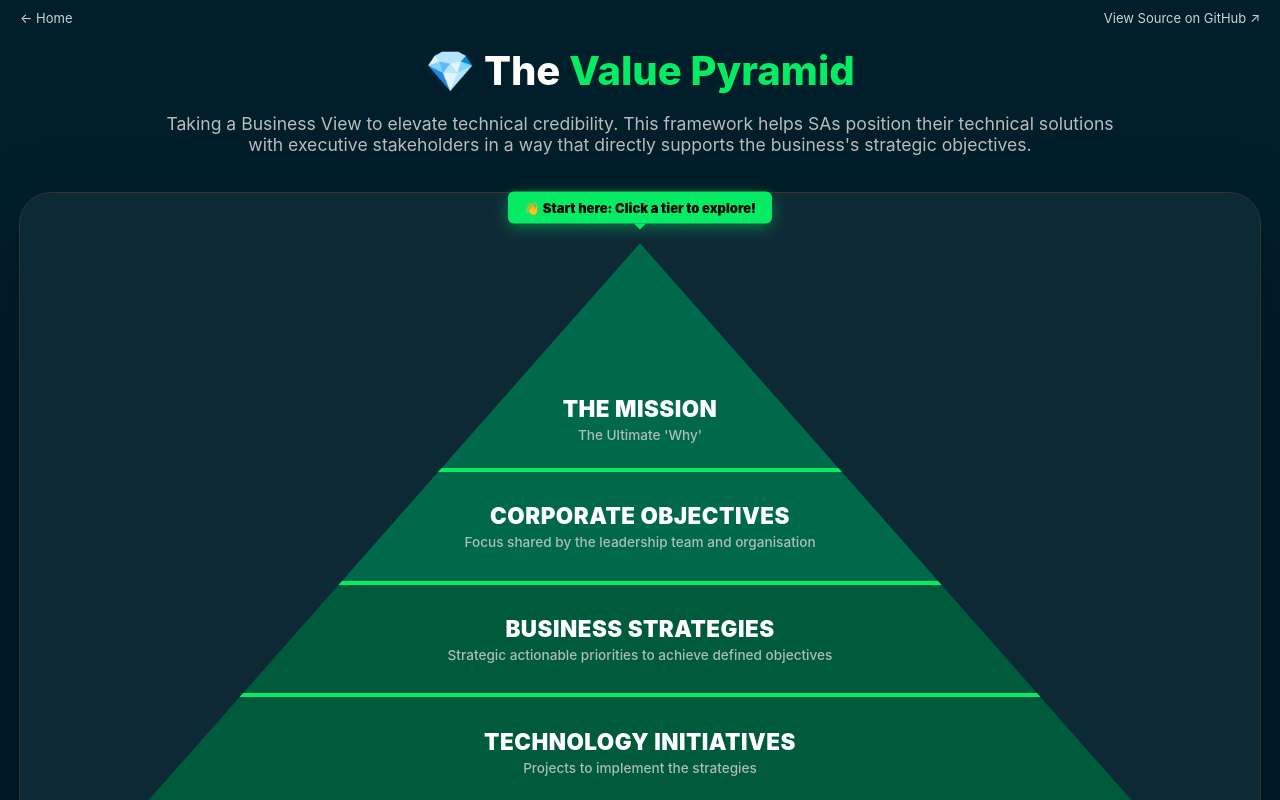
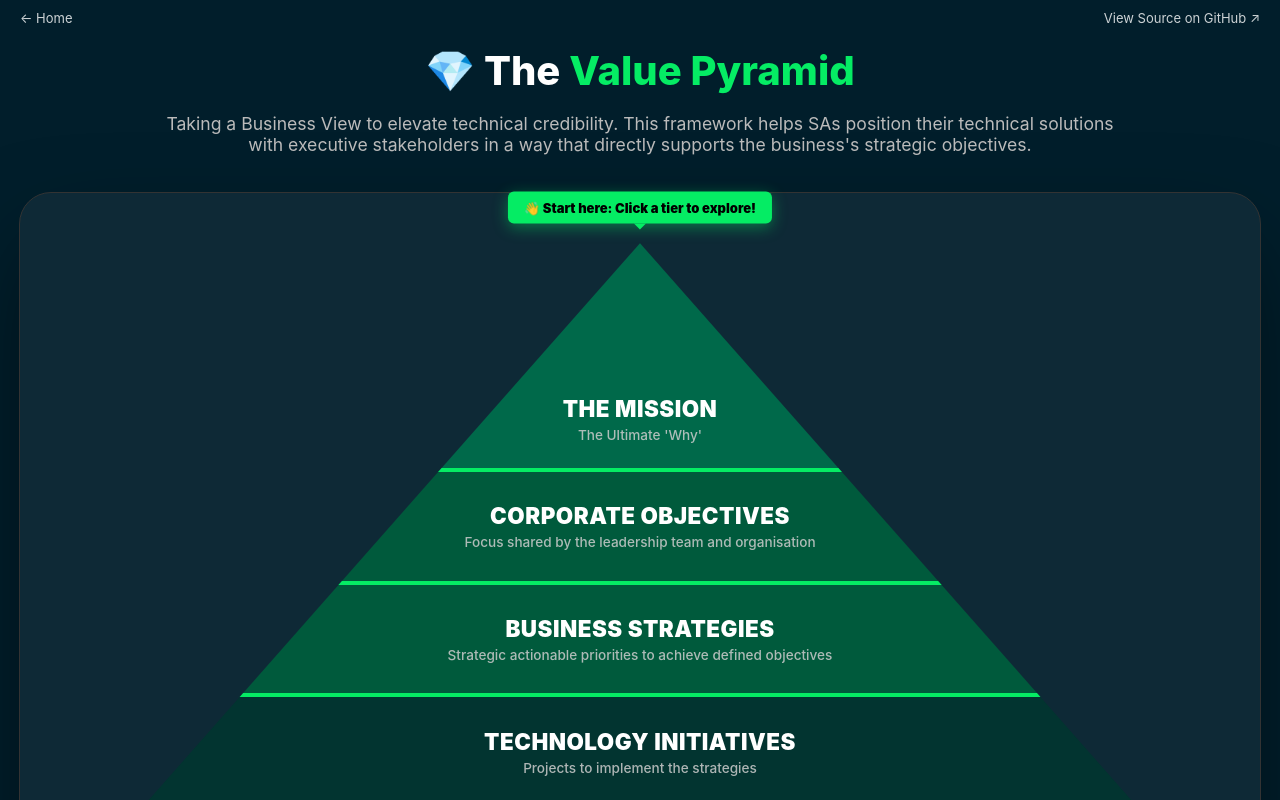
Before and after one commit to itchap/itchap, a React (Vite) app in the folder Apps/value-pyramid/frontend/: page / in a window 1280 px wide. Built offline with nearby package versions, Linux system fonts and the light colour scheme.

Commit message:
order
orser

```diff
--- a/Apps/value-pyramid/frontend/src/App.jsx
+++ b/Apps/value-pyramid/frontend/src/App.jsx
@@ -41,9 +41,9 @@ function App() {
 
   // Helper to apply the specific background colors based on tier ID
   const getTierBg = (id) => {
-    if (id === 5 || id === 4) return '#00694a'; // Top 2
-    if (id === 3 || id === 2) return '#005a3c'; // Next 2
-    return '#023430';                           // Bottom 1
+    if (id === 5) return '#00694a';             // Top tier
+    if (id === 4 || id === 3) return '#005a3c'; // Next 2 tiers
+    return '#023430';                           // Last 2 tiers
   };
 
   // DATA SOURCE
```
